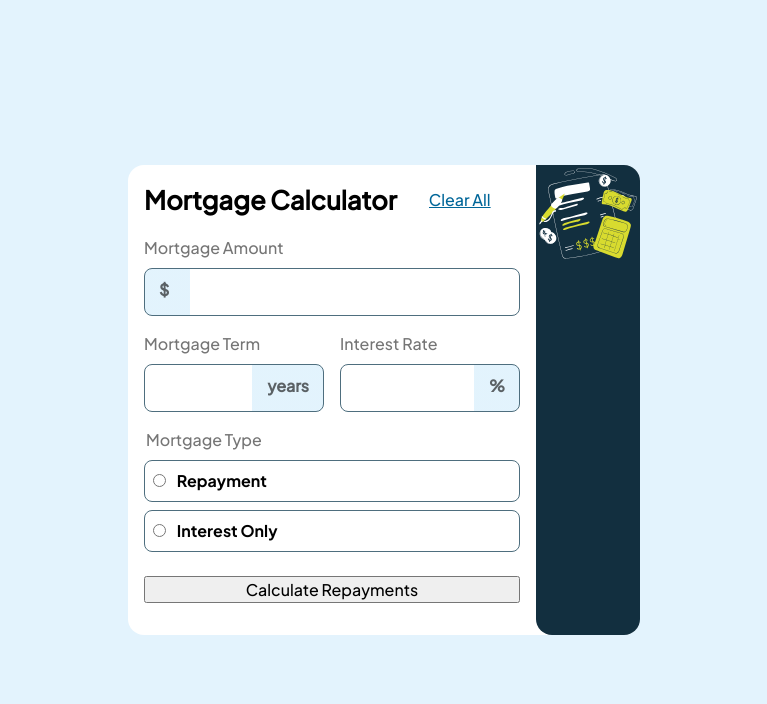
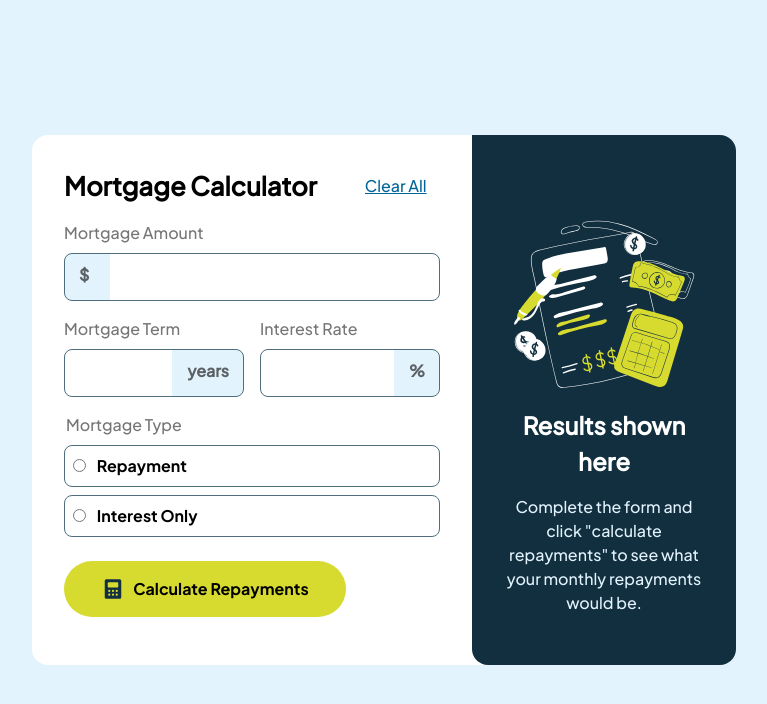
Before and after one commit to elizabethrsotomayor/mortgage-repayment-calculator-main, a React (Vite) app: page / in a window 1280 px wide. Shown: the top 704 px of the page, without its empty margins (256-1023 px from the left). Built offline with nearby package versions, Linux system fonts and the light colour scheme.

Commit message:
finish empty state desktop styling

```diff
--- a/src/Calculator.css
+++ b/src/Calculator.css
@@ -3,12 +3,13 @@
         display: flex;
         flex-direction: column;
         gap: 1rem;
-        padding: 1rem;
+        padding: 2rem;
+        flex-grow: 2;
     }
 
     .heading-clear-container {
         display: flex;
-        gap: 2rem;
+        gap: 3rem;
         align-content: space-between;
     }
 
@@ -125,4 +126,24 @@
         padding: 0.5rem;
         border-radius: 0.5rem;
     }
+
+    .submit-btn {
+        display: flex;
+        gap: 0.5rem;
+        justify-content: center;
+        width: 75%;
+        background: hsl(61, 70%, 52%);
+        font-family: "PlusJakartaSans-Bold", sans-serif;
+        color: inherit;
+        border-radius: 2rem;
+        border: none;
+        padding: 1rem;
+        /* font: inherit; */
+        cursor: pointer;
+        outline: inherit;
+    }
+
+    .calculator-icon {
+        align-self: center;
+    }
 }
--- a/src/Calculator.jsx
+++ b/src/Calculator.jsx
@@ -12,9 +12,6 @@ function Calculator() {
 
         <form action="" method="get" className="mortgage-form">
           <div className="form-section">
-            {/* <label htmlFor="mortgage-amount" className="form-labels">Mortgage Amount</label>
-            <input type="text" name="mortgage-amount" id="mortgage-amount" className="text-fields text-field-amt" required /> */}
-
             <label htmlFor="mortgage-amount" className="form-labels">Mortgage Amount</label>
             <label data-domain="$" className="static-overlay-labels mortgage-amount-label">
             <input type="text" className="text-fields text-field-amount" id="mortgage-amount" required/>
@@ -51,7 +48,10 @@ function Calculator() {
           </div>
 
           <div className="form-section">
-            <input type="submit" value="Calculate Repayments" />
+            <button class="submit-btn">
+              <img className='calculator-icon' src="../assets/images/icon-calculator.svg" alt="calculator icon"/>
+              Calculate Repayments
+            </button>
           </div>
       </form>
 
--- a/src/Card.css
+++ b/src/Card.css
@@ -1,6 +1,6 @@
 @media screen and (min-width: 52rem) {
     .card {
-        width: 40vw;
+        width: 55vw;
         display: flex;
         align-self: center;
         justify-content: space-between;
--- a/src/Results.css
+++ b/src/Results.css
@@ -1,5 +1,19 @@
 .results {
     background-color: hsl(202, 55%, 16%);
-    z-index: 4;
     border-radius: 0 1rem 1rem 1rem;
+    text-align: center;
+    padding: 5rem 2rem 0 2rem;
 }
+
+.results-empty-img {
+    margin: auto;
+}
+
+.results-empty-heading {
+    color: white;
+    margin-bottom: 1rem;
+}
+
+.results-empty-paragraph {
+    color: hsl(202, 86%, 94%);
+}
--- a/src/Results.jsx
+++ b/src/Results.jsx
@@ -4,7 +4,9 @@ function Results() {
   return (
     <>
       <div className="results">
-        <img src="../assets/images/illustration-empty.svg" alt="" />
+        <img src="../assets/images/illustration-empty.svg" alt="Results empty image" className='results-empty-img'/>
+        <h2 className='results-empty-heading'>Results shown here</h2>
+        <p className='results-empty-paragraph'>Complete the form and click "calculate repayments" to see what your monthly repayments would be.</p>
       </div>
     </>
   )
```
